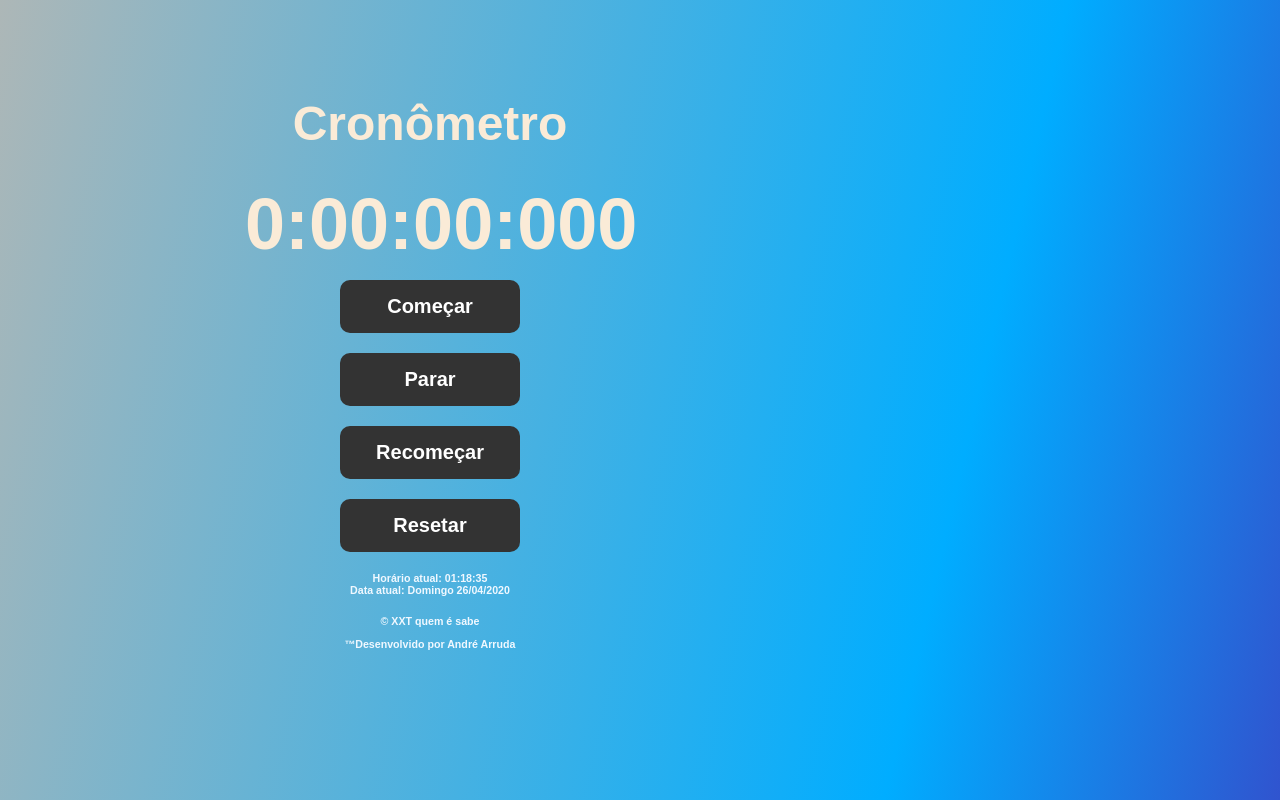
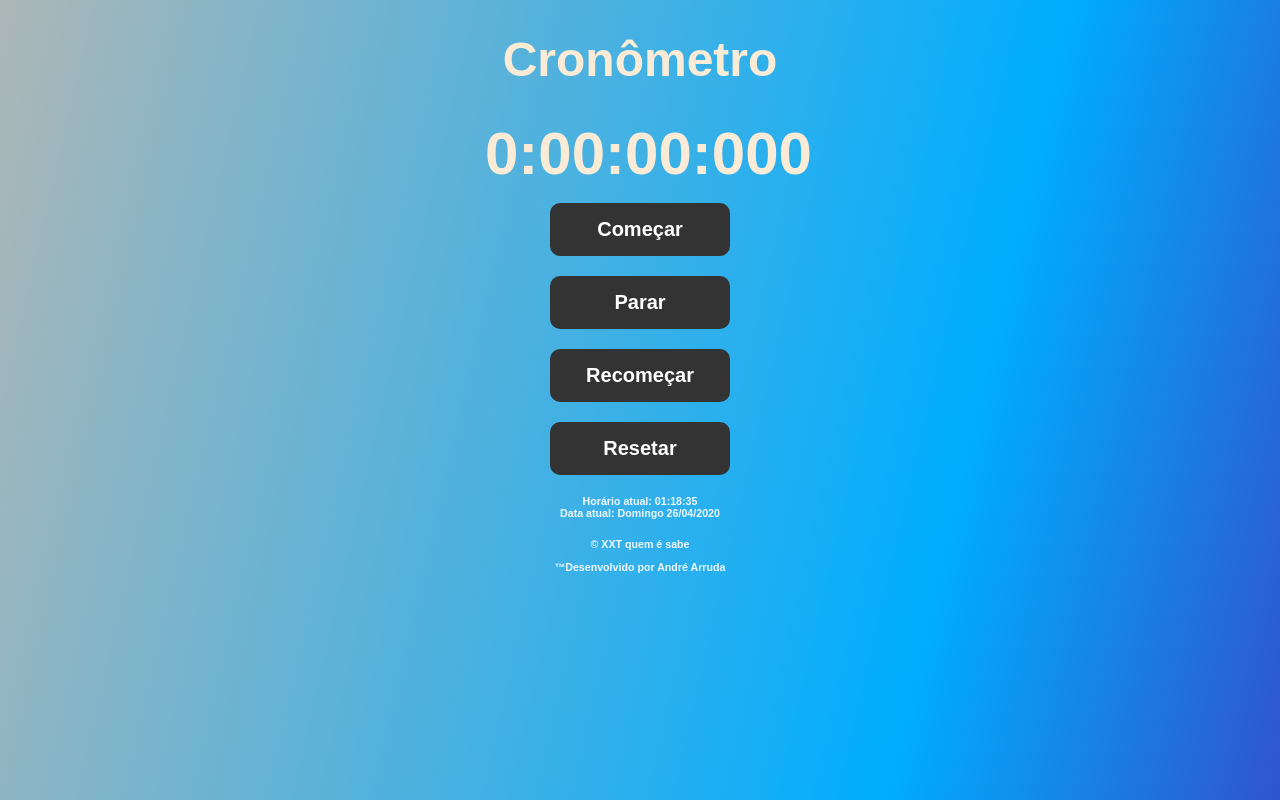
Before and after one commit to andre23arruda/cronometer, a plain HTML site: page index.html in a window 1280 px wide. Drawn offline with Linux system fonts and the light colour scheme.

Commit message:
Update style.css

```diff
--- a/CSS/style.css
+++ b/CSS/style.css
@@ -4,22 +4,24 @@ body {
   background-repeat: no-repeat;
   background-attachment: fixed;
   position: relative;
-  margin: 5%;
-  display: inline-block;
 }
 
 header, nav {
   text-align: center;
-  margin: 5px 0;
+  margin: 5px;
   color: antiquewhite;
   font: bold 24px Arial ;
+
 }
 
+
+
+
 #id_cron{
-  font: bold 72px Arial ;
+  font: bold 60px Arial ;
   margin-bottom: 5px;
   margin-top: 2px;
-  width: 370px;
+  width: 310px;
   text-align: center;
   display: block;
   margin-left: auto;
@@ -28,6 +30,7 @@ header, nav {
 }
 
 #botoes1{
+  display: block;
   text-align: center;
 }
 
@@ -43,8 +46,8 @@ header, nav {
   display: inline-block;
   width: 150px;
   padding: 15px;
-  margin-left: 30%;
-  margin-right: 30%;
+  margin-left: 25%;
+  margin-right: 25%;
   margin-bottom: 10px;
   margin-top: 10px;
 
```
